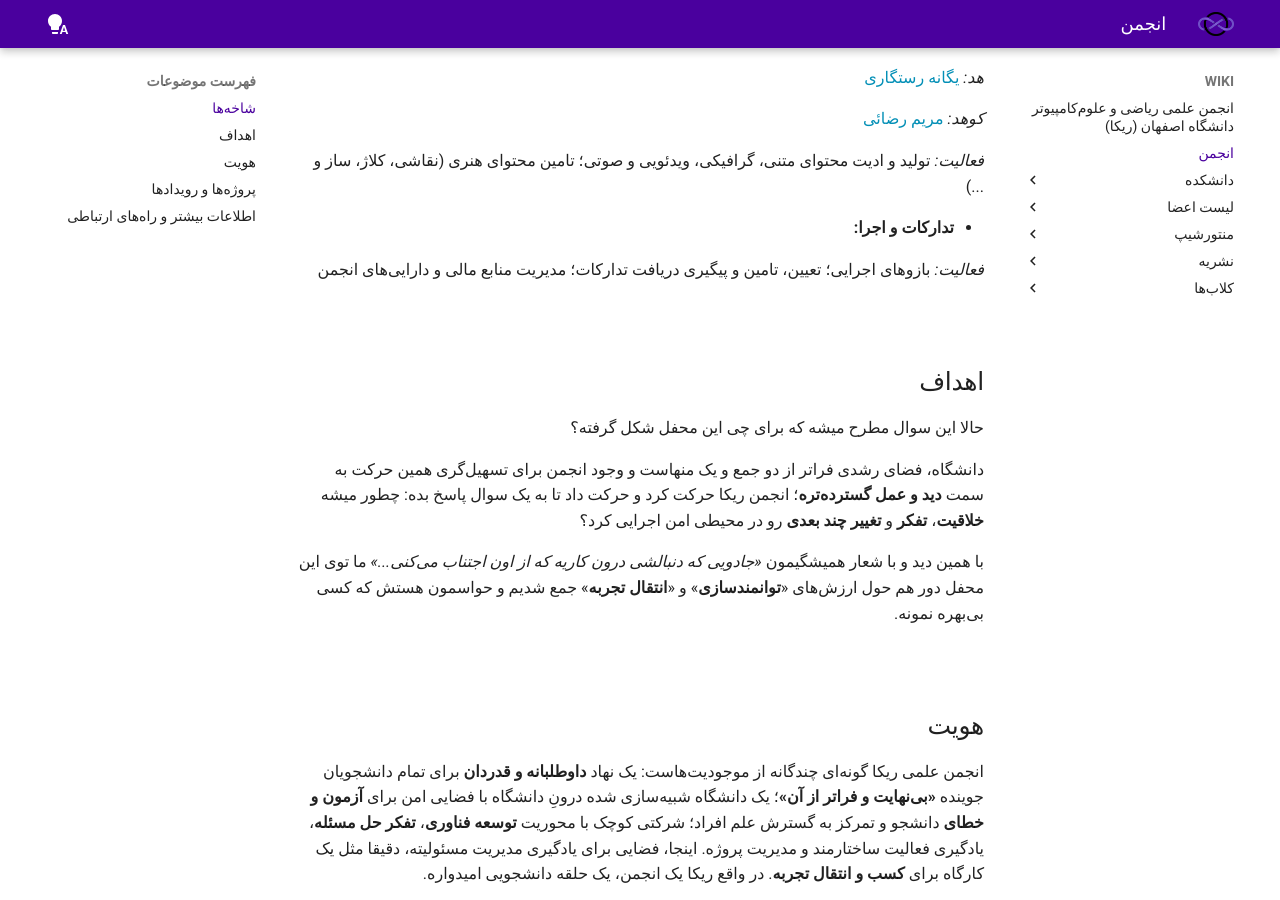
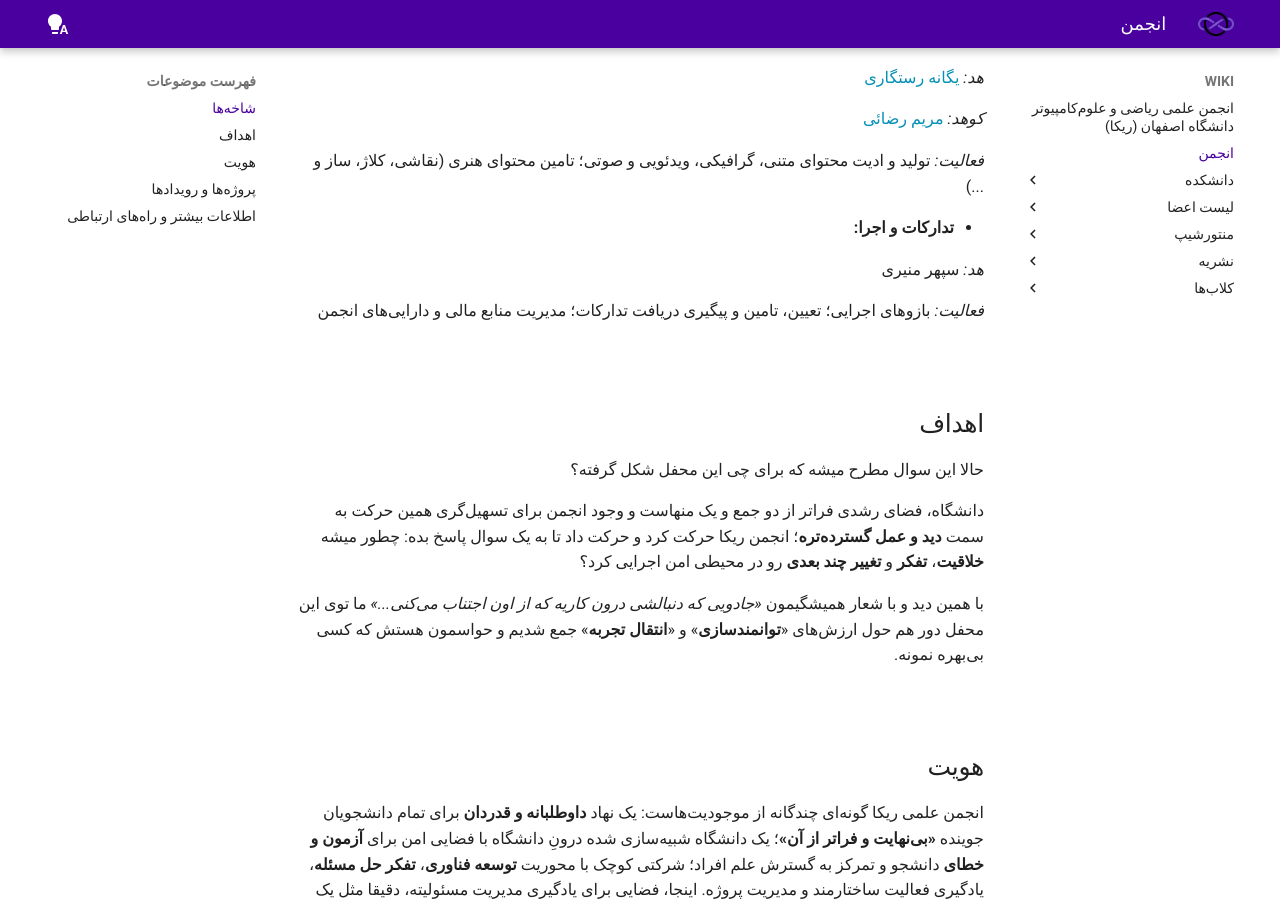
Before and after one commit to Amcsui/wiki, an MkDocs documentation site: the page built from docs/انجمن/index.md, in a window 1280 px wide and 900 px high, scrolled down 1124 px. Built offline with MkDocs 1.6.1 and Material for MkDocs 9.7.7, drawn with Linux system fonts in a browser that asks for light colours.

Commit message:
Update index.md

```diff
--- a/docs/انجمن/index.md
+++ b/docs/انجمن/index.md
@@ -74,6 +74,9 @@
 
 
 - **تدارکات و اجرا:**
+
+
+*هد:* سپهر منیری
 
 
 *فعالیت:* بازو‌های اجرایی؛ تعیین، تامین و پیگیری دریافت تدارکات؛ مدیریت منابع مالی و دارایی‌های انجمن
```
